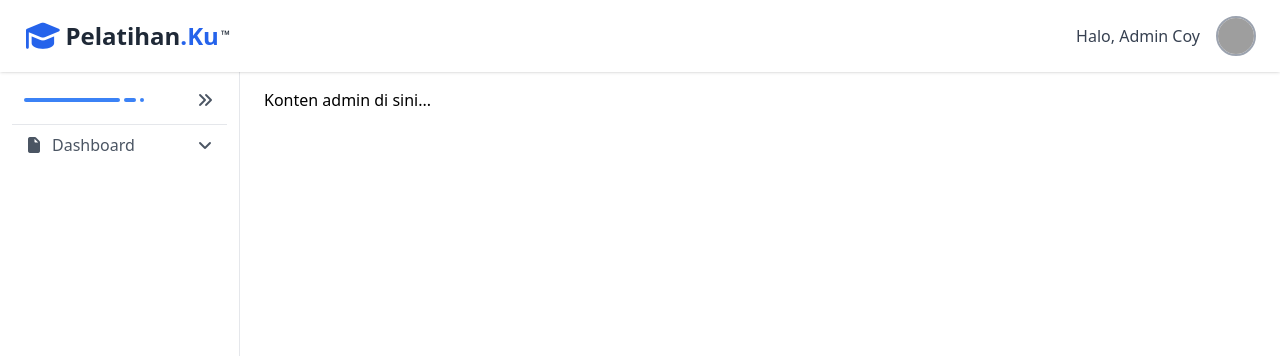
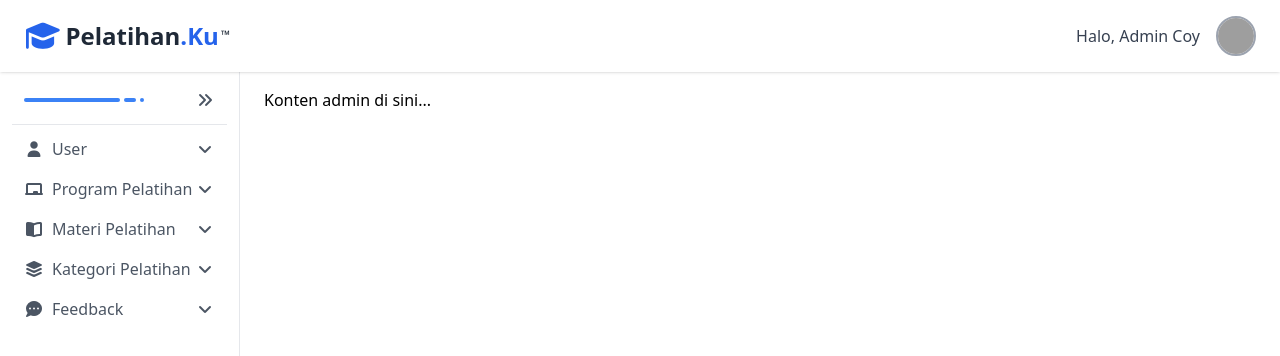
Before and after one commit to bachtiarrizaa/pelatihan-digital-app, a React (Vite) app in the folder frontend/: page /admin in a window 1280 px wide. Shown: the top 356 px of the page. Built offline with nearby package versions, Linux system fonts and the light colour scheme; grey boxes are pictures that could not be loaded.

Commit message:
sub menu item

```diff
--- a/frontend/src/Pages/Admin/Dashboard/Aside.jsx
+++ b/frontend/src/Pages/Admin/Dashboard/Aside.jsx
@@ -1,22 +1,55 @@
 import { useState } from "react";
+import { Link } from "react-router-dom";
 
 export default function AsideDashboard() {
   const [isOpen, setIsOpen] = useState(true);
-  const [showContent, setShowContent] = useState(true);
-  const [contentVisible, setContentVisible] = useState(true);
 
   const toggleSidebar = () => {
-    if (isOpen) {
-      setContentVisible(false);
-      setTimeout(() => {
-        setShowContent(false);
-        setIsOpen(false);
-      }, 300);
-    } else {
-      setIsOpen(true);
-      setShowContent(true);
-      setTimeout(() => setContentVisible(true), 300);
-    }
+    setIsOpen((prev) => !prev);
+  };
+
+  // Komponen MenuItem dengan Submenu
+  const MenuItem = ({ icon, label }) => {
+    const [open, setOpen] = useState(false);
+
+    return (
+      <div>
+        <div className="px-3 flex items-center justify-between text-gray-600 mt-2 min-h-[32px]">
+          <div className="flex items-center gap-x-2">
+            <i className={`fa-solid ${icon}`} />
+            <span
+              className={`font-medium whitespace-nowrap transform transition-opacity transition-transform duration-300
+                ${isOpen ? "opacity-100 translate-x-0 visible" : "opacity-0 -translate-x-3 invisible"}`}
+            >
+              {label}
+            </span>
+          </div>
+          <button
+            onClick={() => setOpen(!open)}
+            className={`transition-opacity duration-300 transform
+              ${isOpen ? "opacity-100 translate-x-0 visible" : "opacity-0 -translate-x-3 invisible pointer-events-none"}`}
+          >
+            <i
+              className={`fa-solid fa-angle-${open ? "up" : "down"}`}
+            ></i>
+          </button>
+        </div>
+
+        {/* Submenu CRUD */}
+        {isOpen && isOpen && (
+          <div
+            className={`ml-10 overflow-hidden transition-all duration-300 ease-in-out text-gray-600
+              ${open ? "max-h-40 opacity-100" : "max-h-0 opacity-0"}
+            `}
+          >
+            <Link to="#" className="block hover:text-blue-600">Lihat Semua</Link>
+            <Link to="#" className="block hover:text-blue-600">Tambah Baru</Link>
+            <Link to="#" className="block hover:text-blue-600">Edit</Link>
+          </div>
+        )}
+
+      </div>
+    );
   };
 
   return (
@@ -45,30 +78,12 @@ export default function AsideDashboard() {
             </button>
           </div>
 
-          {/* Dashboard Menu */}
-          <div className="px-3 flex items-center justify-between text-gray-600 mt-2">
-            <div className="flex items-center gap-x-2">
-              <i className="fa-solid fa-file"></i>
-              {showContent && (
-                <label
-                  className={`font-medium transition-opacity duration-300 ${
-                    contentVisible ? "opacity-100" : "opacity-0"
-                  }`}
-                >
-                  Dashboard
-                </label>
-              )}
-            </div>
-            {showContent && (
-              <button
-                className={`transition-opacity duration-300 ${
-                  contentVisible ? "opacity-100" : "opacity-0"
-                }`}
-              >
-                <i className="fa-solid fa-angle-down"></i>
-              </button>
-            )}
-          </div>
+          {/* Menu Items */}
+          <MenuItem icon="fa-user" label="User" />
+          <MenuItem icon="fa-chalkboard" label="Program Pelatihan" />
+          <MenuItem icon="fa-book-open" label="Materi Pelatihan" />
+          <MenuItem icon="fa-layer-group" label="Kategori Pelatihan" />
+          <MenuItem icon="fa-comment-dots" label="Feedback" />
         </nav>
       </div>
     </aside>
```
